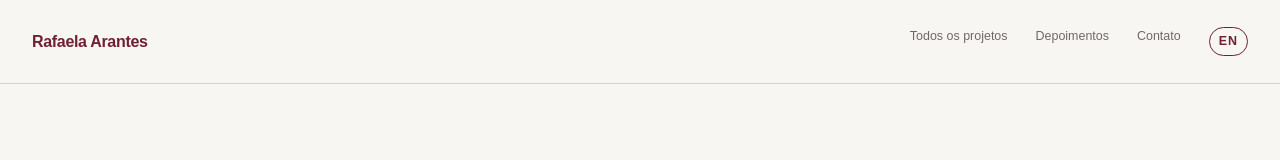
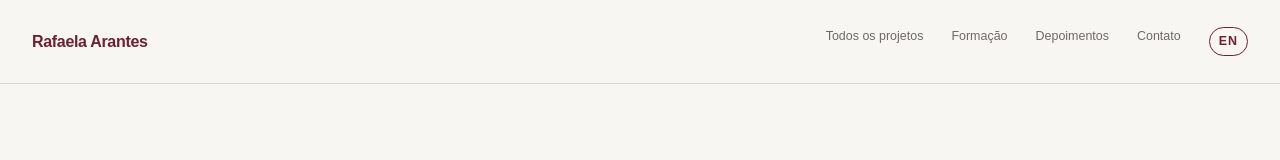
Before and after one commit to rafaarantess/portfolio-rafaela, a Next.js app: page /projetos/aiurotrek in a window 1280 px wide. Shown: the top 160 px of the page. Built offline with nearby package versions, Linux system fonts and the light colour scheme.

Commit message:
Add files via upload

```diff
--- a/app/depoimentos/page.tsx
+++ b/app/depoimentos/page.tsx
@@ -27,7 +27,7 @@ export default function TestimonialsPage() {
   return <main>
     <header className="siteHeader">
       <Link className="wordmark" href="/">Rafaela Arantes</Link>
-      <nav aria-label="Navegação principal"><Link href="/">Início</Link><Link href="/#projetos">Projetos</Link><Link href="/#sobre">Sobre</Link><a href="mailto:rafaela.arantes.rj@gmail.com">Contato</a><Link className="languageSwitch" href="/en/testimonials">EN</Link></nav>
+      <nav aria-label="Navegação principal"><Link href="/">Início</Link><Link href="/#projetos">Projetos</Link><Link href="/formacao">Formação</Link><Link href="/#sobre">Sobre</Link><a href="mailto:rafaela.arantes.rj@gmail.com">Contato</a><Link className="languageSwitch" href="/en/testimonials">EN</Link></nav>
     </header>
     <section className="pageHero">
       <p className="eyebrow">Depoimentos de clientes</p>
--- a/app/en/page.tsx
+++ b/app/en/page.tsx
@@ -10,9 +10,9 @@ const testimonials=[
 export default function HomeEn(){return <main>
   <header className="siteHeader"><Link className="wordmark" href="/en">Rafaela Arantes</Link><nav aria-label="Main navigation"><Link href="/en/projects">Projects</Link><a href="#about">About</a><Link href="/en/education">Education</Link><Link href="/en/testimonials">Testimonials</Link><a href="mailto:rafaela.arantes.rj@gmail.com">Contact</a><Link className="languageSwitch" href="/" aria-label="Ver site em português">PT</Link></nav></header>
   <section className="heroClean"><p className="eyebrow">Brand strategy · design · content</p><h1>I turn ideas into clear, relevant and memorable brands.</h1><div className="heroIntro"><p>Strategy, design and content for brands that want to communicate with clarity and personality.</p><a className="button" href="#projects">Explore my work</a></div></section>
-  <section className="section" id="projects"><div className="sectionHeading"><p className="eyebrow">Selected projects</p><h2>Purposeful work, from strategy to delivery.</h2></div><div className="projectGrid">{projectsEn.filter(p=>p.featured).map((p,i)=><Link className="projectCard" href={`/en/projects/${p.slug}`} key={p.slug}><div className="projectVisual">{p.coverKind==="pdf"?<iframe src={`${p.cover}#page=1&view=Fit&zoom=page-fit&toolbar=0`} title={`${p.title} project preview`} tabIndex={-1}/>:<img src={p.cover} alt={`${p.title} project`}/>}<span className="viewProject">View case ↗</span></div><div className="projectInfo"><span>{String(i+1).padStart(2,"0")} · {p.category}</span><h3>{p.title}</h3><p>{p.summary}</p></div></Link>)}</div><div className="sectionAction"><Link className="button" href="/en/projects">View all 7 projects</Link></div></section>
+  <section className="section" id="projects"><div className="sectionHeading"><p className="eyebrow">Selected projects</p><h2>Purposeful work, from strategy to delivery.</h2></div><div className="projectGrid">{projectsEn.filter(p=>p.featured).map((p,i)=><Link className="projectCard" href={`/en/projects/${p.slug}`} key={p.slug}><div className="projectVisual">{p.coverKind==="pdf"?<iframe src={`${p.cover}#page=1&view=Fit&zoom=page-fit&toolbar=0`} title={`${p.title} project preview`} tabIndex={-1}/>:<img src={p.cover} alt={`${p.title} project`}/>}<span className="viewProject">View case ↗</span></div><div className="projectInfo"><span>{String(i+1).padStart(2,"0")} · {p.category}</span><h3>{p.title}</h3><p>{p.summary}</p></div></Link>)}</div><div className="sectionAction"><Link className="button" href="/en/projects">View all 8 projects</Link></div></section>
   <section className="section servicesClean"><div className="sectionHeading"><p className="eyebrow">How I can help</p><h2>An integrated perspective for building presence.</h2></div><div className="simpleRows"><article><span>01</span><h3>Brand & identity</h3><p>Visual positioning, identity systems and creative direction.</p></article><article><span>02</span><h3>Content & social</h3><p>Strategy, campaigns and content that express the brand’s voice.</p></article><article><span>03</span><h3>Digital experiences</h3><p>Editorial materials, landing pages and digital communication.</p></article></div></section>
-  <section className="section aboutClean" id="about"><div><p className="eyebrow">About me</p><h2>Strategy with sensitivity. Creativity with method.</h2></div><div className="bodyCopy"><p>I’m Rafaela Arantes, a brand and digital presence professional. My background in Digital Marketing and Psychology helps me see brands as systems of perception, communication and experience—not merely aesthetics.</p><p>Since 2022, I have worked across independent projects and institutional environments, connecting design, content and strategy in Portuguese and English.</p><p>I also work as a clinical psychologist, registered under CRP 05/85694, with a professional presence on Doctoralia.</p><div className="aboutLinks"><Link className="textLink" href="/en/education">Education & credentials ↗</Link><a className="textLink" href="https://linkedin.com/in/rafaelaamelo">Career on LinkedIn ↗</a></div></div></section>
+  <section className="section aboutClean" id="about"><div><p className="eyebrow">About me</p><h2>Strategy with sensitivity. Creativity with method.</h2></div><div className="bodyCopy"><p>I’m Rafaela Arantes, a brand and digital presence professional. My background in Digital Marketing and Psychology helps me see brands as systems of perception, communication and experience—not merely aesthetics.</p><p>Since 2022, I have worked across independent projects and institutional environments, connecting design, content and strategy in Portuguese and English.</p><div className="aboutLinks"><Link className="textLink" href="/en/education">Education & credentials ↗</Link><a className="textLink" href="https://linkedin.com/in/rafaelaamelo">Career on LinkedIn ↗</a></div></div></section>
   <section className="section testimonialPreview"><div className="sectionHeading testimonialHeading"><p className="eyebrow">Testimonials</p><h2>Trust built through every project.</h2><p>Real client feedback, with links to the original reviews.</p></div><div className="previewGrid">{testimonials.map(x=><article key={x.name}><blockquote>“{x.quote}”</blockquote><footer><strong>{x.name}</strong><span>{x.project}</span></footer></article>)}</div><Link className="button buttonLight" href="/en/testimonials">View all 14 testimonials</Link></section>
   <section className="contactClean"><p className="eyebrow">Let’s talk</p><h2>Have an idea or opportunity in mind?</h2><a href="mailto:rafaela.arantes.rj@gmail.com">rafaela.arantes.rj@gmail.com ↗</a></section><footer className="siteFooter"><span>Rafaela Arantes © 2026</span><span>Brand · Design · Content</span></footer>
 </main>}
--- a/app/en/testimonials/page.tsx
+++ b/app/en/testimonials/page.tsx
@@ -15,4 +15,4 @@ const items=[
  {name:"Nathan Eugenio",quote:"Good communication. I recommend her.",url:"https://www.workana.com/e/8a20138d16673d5495969bca3e9d4573"},
  {name:"Felipe Augusto",project:"Aiurotrek",quote:"The project came out just as I imagined. She translated my ideas exactly, organised the information clearly and achieved the aesthetic I wanted. It exceeded my expectations."}
 ];
-export default function TestimonialsEn(){return <main><header className="siteHeader"><Link className="wordmark" href="/en">Rafaela Arantes</Link><nav><Link href="/en">Home</Link><Link href="/en/projects">Projects</Link><Link href="/en/#about">About</Link><a href="mailto:rafaela.arantes.rj@gmail.com">Contact</a><Link className="languageSwitch" href="/depoimentos">PT</Link></nav></header><section className="pageHero"><p className="eyebrow">Client testimonials</p><h1>Real experiences, shared by those who trusted my work.</h1><p>Client feedback translated from Portuguese. When available, open the original Workana review.</p></section><section className="allTestimonials">{items.map((x,i)=><article key={x.name}><span className="testimonialNumber">{String(i+1).padStart(2,"0")}</span><blockquote>“{x.quote}”</blockquote><div className="testimonialPerson"><div><strong>{x.name}</strong>{x.project&&<span>{x.project}</span>}</div>{x.url?<a href={x.url} target="_blank" rel="noreferrer">View original review ↗</a>:<span className="direct">Testimonial received directly</span>}</div></article>)}</section><section className="contactClean compactContact"><p className="eyebrow">Your project could be next</p><h2>Shall we work together?</h2><a href="mailto:rafaela.arantes.rj@gmail.com">Get in touch ↗</a></section><footer className="siteFooter"><span>Rafaela Arantes © 2026</span><Link href="/en">Back to home ↑</Link></footer></main>}
+export default function TestimonialsEn(){return <main><header className="siteHeader"><Link className="wordmark" href="/en">Rafaela Arantes</Link><nav><Link href="/en">Home</Link><Link href="/en/projects">Projects</Link><Link href="/en/education">Education</Link><Link href="/en/#about">About</Link><a href="mailto:rafaela.arantes.rj@gmail.com">Contact</a><Link className="languageSwitch" href="/depoimentos">PT</Link></nav></header><section className="pageHero"><p className="eyebrow">Client testimonials</p><h1>Real experiences, shared by those who trusted my work.</h1><p>Client feedback translated from Portuguese. When available, open the original Workana review.</p></section><section className="allTestimonials">{items.map((x,i)=><article key={x.name}><span className="testimonialNumber">{String(i+1).padStart(2,"0")}</span><blockquote>“{x.quote}”</blockquote><div className="testimonialPerson"><div><strong>{x.name}</strong>{x.project&&<span>{x.project}</span>}</div>{x.url?<a href={x.url} target="_blank" rel="noreferrer">View original review ↗</a>:<span className="direct">Testimonial received directly</span>}</div></article>)}</section><section className="contactClean compactContact"><p className="eyebrow">Your project could be next</p><h2>Shall we work together?</h2><a href="mailto:rafaela.arantes.rj@gmail.com">Get in touch ↗</a></section><footer className="siteFooter"><span>Rafaela Arantes © 2026</span><Link href="/en">Back to home ↑</Link></footer></main>}
--- a/app/page.tsx
+++ b/app/page.tsx
@@ -49,7 +49,7 @@ export default function Home() {
           </div>
         </Link>)}
       </div>
-      <div className="sectionAction"><Link className="button" href="/projetos">Ver todos os 7 projetos</Link></div>
+      <div className="sectionAction"><Link className="button" href="/projetos">Ver todos os 8 projetos</Link></div>
     </section>
 
     <section className="section servicesClean">
@@ -72,7 +72,6 @@ export default function Home() {
       <div className="bodyCopy">
         <p>Sou Rafaela Arantes, profissional de marca e presença digital. Minha formação em Marketing Digital e Psicologia me ajuda a enxergar marcas como sistemas de percepção, comunicação e experiência — não apenas como estética.</p>
         <p>Desde 2022, atuo entre projetos independentes e ambientes institucionais, conectando design, conteúdo e estratégia em português e inglês.</p>
-        <p>Também atuo como psicóloga clínica, com registro CRP 05/85694 e presença profissional na Doctoralia.</p>
         <div className="aboutLinks"><Link className="textLink" href="/formacao">Ver formação & credenciais ↗</Link><a className="textLink" href="https://linkedin.com/in/rafaelaamelo">Ver trajetória no LinkedIn ↗</a></div>
       </div>
     </section>
--- a/app/projects-en.ts
+++ b/app/projects-en.ts
@@ -7,7 +7,8 @@ export const projectsEn: Project[] = [
   {slug:"micaela-castaldi",title:"Micaela Castaldi",category:"Visual identity",year:"2026",featured:true,summary:"A sensitive, expressive personal brand for a psychology professional.",challenge:"Translate warmth and personality into a professional visual system without relying on the field’s most common clichés.",role:"Visual strategy, identity design, palette, typography and graphic elements.",deliverables:["Primary logo","Brand variations","Palette and typography","Graphic elements"],cover:"/projects/micaela.png",images:["/cases/micaela/identidade.png"]},
   {slug:"pendulum",title:"Pendulum",category:"Multi-format campaign",year:"2025",summary:"A banner system adapted for desktop, mobile and Instagram.",challenge:"Maintain the campaign’s impact and offer legibility across formats with different proportions and contexts.",role:"Creative design and responsive campaign adaptations. Website and brand identity were outside the scope.",deliverables:["Desktop banner","Mobile banner","Instagram asset"],cover:"/cases/pendulum/desktop.png",images:["/cases/pendulum/desktop.png","/cases/pendulum/mobile.png","/cases/pendulum/instagram.png"]},
   {slug:"narayane-martins",title:"Narayane Martins",category:"Proposal design",year:"2025",summary:"A direct, organised commercial presentation aligned with her professional image.",challenge:"Turn a service proposal into material that was easy to understand and visually coherent.",role:"Visual direction and commercial presentation design.",deliverables:["Proposal cover","Editorial system","Presentation mock-up"],cover:"/projects/narayane.png",images:["/cases/narayane/mockup.png"],testimonial:{quote:"I highly recommend Rafaela. Very punctual. I loved the work she delivered.",name:"Narayane"}},
-  {slug:"street-academia",title:"Street Academia",category:"Promotional design",year:"2025",summary:"A pricing table that organises plans, conditions and benefits for quick understanding.",challenge:"Present different plans, fees, opening hours and services in a single promotional asset without losing clarity or visual impact.",role:"Information organisation, visual hierarchy, composition and pricing-table design.",deliverables:["Pricing table","Plan hierarchy","Promotional asset"],cover:"/projects/street-academia.png",images:["/projects/street-academia.png"]}
+  {slug:"street-academia",title:"Street Academia",category:"Promotional design",year:"2025",summary:"A pricing table that organises plans, conditions and benefits for quick understanding.",challenge:"Present different plans, fees, opening hours and services in a single promotional asset without losing clarity or visual impact.",role:"Information organisation, visual hierarchy, composition and pricing-table design.",deliverables:["Pricing table","Plan hierarchy","Promotional asset"],cover:"/projects/street-academia.png",images:["/projects/street-academia.png"]},
+  {slug:"doctomatic",title:"Doctomatic",category:"Social media",year:"2023",summary:"Spanish-language visual content introducing a remote patient-monitoring platform.",challenge:"Translate health-technology features into clear, approachable social assets aligned with the brand’s visual identity.",role:"Social asset design, visual composition and content organisation.",deliverables:["Institutional posts","Informational content","Seasonal asset","Feature presentation"],cover:"/projects/doctomatic.png",images:["/projects/doctomatic.png"]}
 ];
 
 export const getProjectEn = (slug: string) => projectsEn.find(project => project.slug === slug);
--- a/app/projects.ts
+++ b/app/projects.ts
@@ -78,6 +78,14 @@ export const projects: Project[] = [
     deliverables:["Tabela de preços","Hierarquia de planos","Peça promocional"], cover:"/projects/street-academia.png",
     images:["/projects/street-academia.png"]
   },
+  {
+    slug:"doctomatic", title:"Doctomatic", category:"Social media", year:"2023",
+    summary:"Conteúdo visual em espanhol para apresentar uma plataforma de monitoramento remoto de pacientes.",
+    challenge:"Traduzir funcionalidades de tecnologia em saúde em peças claras, acessíveis e coerentes com a identidade visual da marca.",
+    role:"Design das peças, composição visual e organização do conteúdo para redes sociais.",
+    deliverables:["Posts institucionais","Conteúdo informativo","Peça sazonal","Apresentação de funcionalidades"], cover:"/projects/doctomatic.png",
+    images:["/projects/doctomatic.png"]
+  },
 ];
 
 export const getProject = (slug: string) => projects.find(project => project.slug === slug);
--- a/app/projetos/[slug]/page.tsx
+++ b/app/projetos/[slug]/page.tsx
@@ -10,7 +10,7 @@ export default async function ProjectPage({params}:{params:Promise<{slug:string}
   const {slug}=await params; const project=getProject(slug); if(!project)notFound();
   const currentIndex=projects.findIndex(item=>item.slug===slug); const next=projects[(currentIndex+1)%projects.length];
   return <main>
-    <header className="siteHeader"><Link className="wordmark" href="/">Rafaela Arantes</Link><nav><Link href="/projetos">Todos os projetos</Link><Link href="/depoimentos">Depoimentos</Link><a href="mailto:rafaela.arantes.rj@gmail.com">Contato</a><Link className="languageSwitch" href={`/en/projects/${slug}`}>EN</Link></nav></header>
+    <header className="siteHeader"><Link className="wordmark" href="/">Rafaela Arantes</Link><nav><Link href="/projetos">Todos os projetos</Link><Link href="/formacao">Formação</Link><Link href="/depoimentos">Depoimentos</Link><a href="mailto:rafaela.arantes.rj@gmail.com">Contato</a><Link className="languageSwitch" href={`/en/projects/${slug}`}>EN</Link></nav></header>
     <section className="caseHero"><div><p className="eyebrow">{project.category} · {project.year}</p><h1>{project.title}</h1></div><p>{project.summary}</p></section>
     <div className="caseCover">{project.coverKind==="pdf"?<iframe src={`${project.cover}#page=1&view=Fit&zoom=page-fit&toolbar=0`} title={`Apresentação do projeto ${project.title}`}/>:<img src={project.cover} alt={`Projeto ${project.title}`}/>}</div>
     <section className="caseOverview"><div><p className="eyebrow">O projeto</p><h2>Clareza antes da forma.</h2></div><div className="caseText"><h3>Desafio</h3><p>{project.challenge}</p><h3>Meu papel</h3><p>{project.role}</p></div><div className="deliverables"><h3>Entregas</h3>{project.deliverables.map(item=><span key={item}>{item}</span>)}</div></section>
--- a/app/projetos/page.tsx
+++ b/app/projetos/page.tsx
@@ -5,7 +5,7 @@ import { projects } from "../projects";
 export const metadata: Metadata = { title:"Projetos — Rafaela Arantes", description:"Cases e projetos selecionados de marca, design editorial, conteúdo e comunicação digital." };
 
 export default function ProjectsPage(){return <main>
-  <header className="siteHeader"><Link className="wordmark" href="/">Rafaela Arantes</Link><nav><Link href="/">Início</Link><Link href="/depoimentos">Depoimentos</Link><a href="mailto:rafaela.arantes.rj@gmail.com">Contato</a><Link className="languageSwitch" href="/en/projects">EN</Link></nav></header>
+  <header className="siteHeader"><Link className="wordmark" href="/">Rafaela Arantes</Link><nav><Link href="/">Início</Link><Link href="/formacao">Formação</Link><Link href="/depoimentos">Depoimentos</Link><a href="mailto:rafaela.arantes.rj@gmail.com">Contato</a><Link className="languageSwitch" href="/en/projects">EN</Link></nav></header>
   <section className="pageHero projectsHero"><p className="eyebrow">Portfólio</p><h1>Projetos que conectam estratégia, clareza e expressão visual.</h1><p>Explore cases completos e trabalhos selecionados. Clique em qualquer projeto para ver a arte e conhecer o raciocínio por trás da entrega.</p></section>
   <section className="projectsArchive">
     {projects.map((project,index)=><Link className="archiveCard" href={`/projetos/${project.slug}`} key={project.slug}>
```
Also changed, not shown: app/en/projects/[slug]/page.tsx (+1 -1 lines), app/en/projects/page.tsx (+1 -1 lines), public/projects/doctomatic.png (added).
